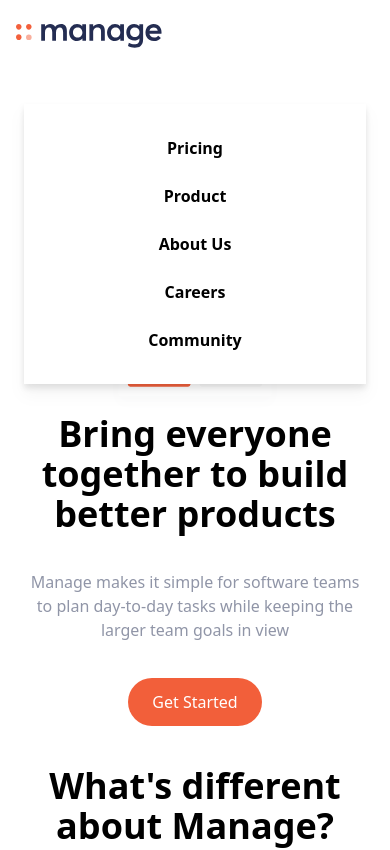
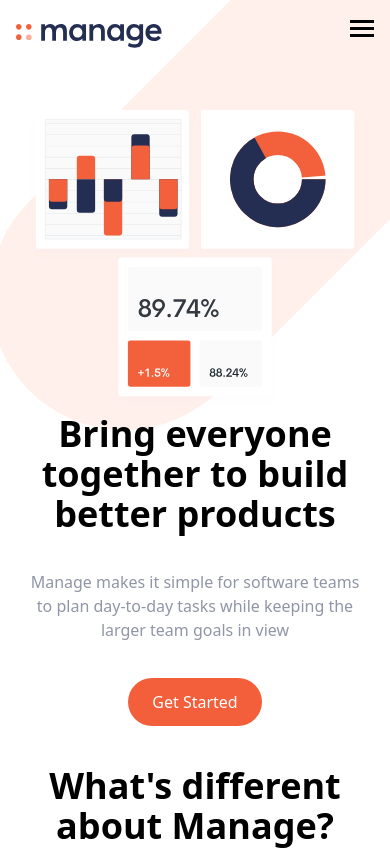
Before and after one commit to ksmcod/tailwind-page, a website: page index.html in a window 390 px wide. Shown: the top 850 px of the page. Drawn offline with Linux system fonts and the light colour scheme.

Commit message:
Finished responsive navbar menu, added background svg to hero and cta sections

```diff
--- a/index.html
+++ b/index.html
@@ -42,7 +42,7 @@
 
         <!-- MOBILE MENU -->
         <div class="md:hidden">
-            <div id="menu" class="absolute flex flex-col items-center py-8 mt-10 space-y-6 font-bold bg-white sm:w-auto left-6 right-6 drop-shadow-lg">
+            <div id="menu" class="hidden absolute flex flex-col items-center py-8 mt-10 space-y-6 font-bold bg-white sm:w-auto left-6 right-6 drop-shadow-lg">
                 <a href="#" class="hover:text-brightRed">Pricing</a>
                 <a href="#" class="hover:text-brightRed">Product</a>
                 <a href="#" class="hover:text-brightRed">About Us</a>
@@ -328,5 +328,8 @@
         </div>
     </div>
    </footer>
+
+
+   <script src="js/script.js"></script>
 </body>
 </html>
--- a/input.css
+++ b/input.css
@@ -1,3 +1,74 @@
 @tailwind base;
 @tailwind components;
 @tailwind utilities;
+
+body {
+    background-image: url(../img/bg-tablet-pattern.svg);
+    background-repeat: no-repeat;
+    background-size: 800px;
+    background-position: 90% -10%;
+}
+
+#cta {
+    background-image: url(../img/bg-simplify-section-desktop.svg);
+    background-repeat: no-repeat;
+}
+
+@media screen and (max-width: 576px) {
+    body {
+        background-position: -10px -70px;
+        background-size: 500px;
+    }
+
+    #cta {
+        background-image: url(../img/bg-simplify-section-mobile.svg);
+    }
+}
+
+/* HAMBURGER MENU */
+
+.hamburger {
+    cursor: pointer;
+    width: 24px;
+    height: 24px;
+    transition: all 0.5s;
+    position: relative;
+}
+
+.hamburger-top,
+.hamburger-middle,
+.hamburger-bottom {
+    position: absolute;
+    top: 0;
+    left: 0;
+    width: 24px;
+    height: 3px;
+    background: black;
+    transform: rotate(0);
+    transition: all 0.25s;
+}
+
+.hamburger-middle {
+    transform: translateY(7px);
+}
+
+.hamburger-bottom {
+    transform: translateY(14px);
+}
+
+.open {
+    transform: rotate(90deg );
+    transform:translateY(0px);
+}
+
+.open .hamburger-top {
+    transform: rotate(45deg) translateY(6px) translate(6px);
+}
+
+.open .hamburger-middle {
+    display: none;
+}
+
+.open .hamburger-bottom {
+    transform: rotate(-45deg) translateY(6px) translate(-6px);
+}
--- /dev/null
+++ b/js/script.js
@@ -0,0 +1,7 @@
+const btn = document.querySelector("#menu-btn");
+const nav = document.querySelector("#menu");
+
+btn.addEventListener('click',() => {
+    btn.classList.toggle('open');
+    nav.classList.toggle('hidden');
+});
```
Also changed, not shown: css/main.css.
